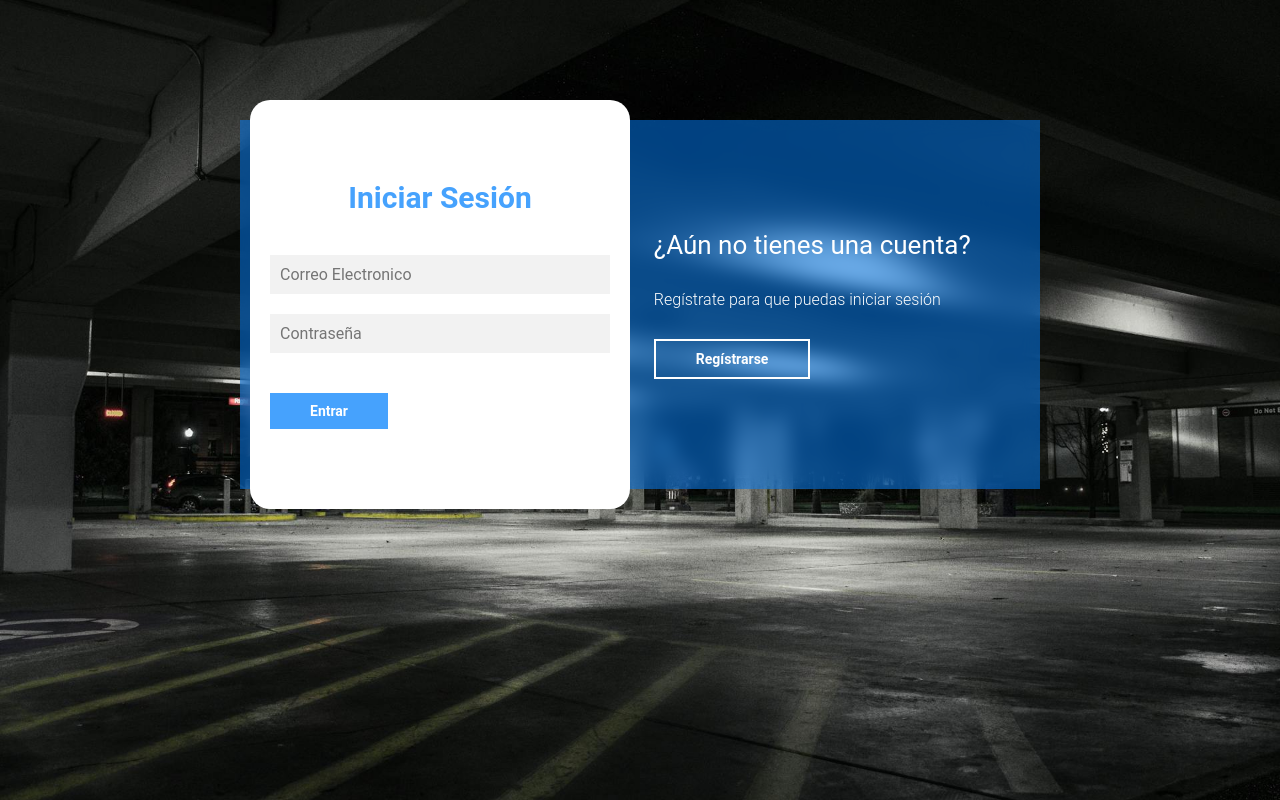
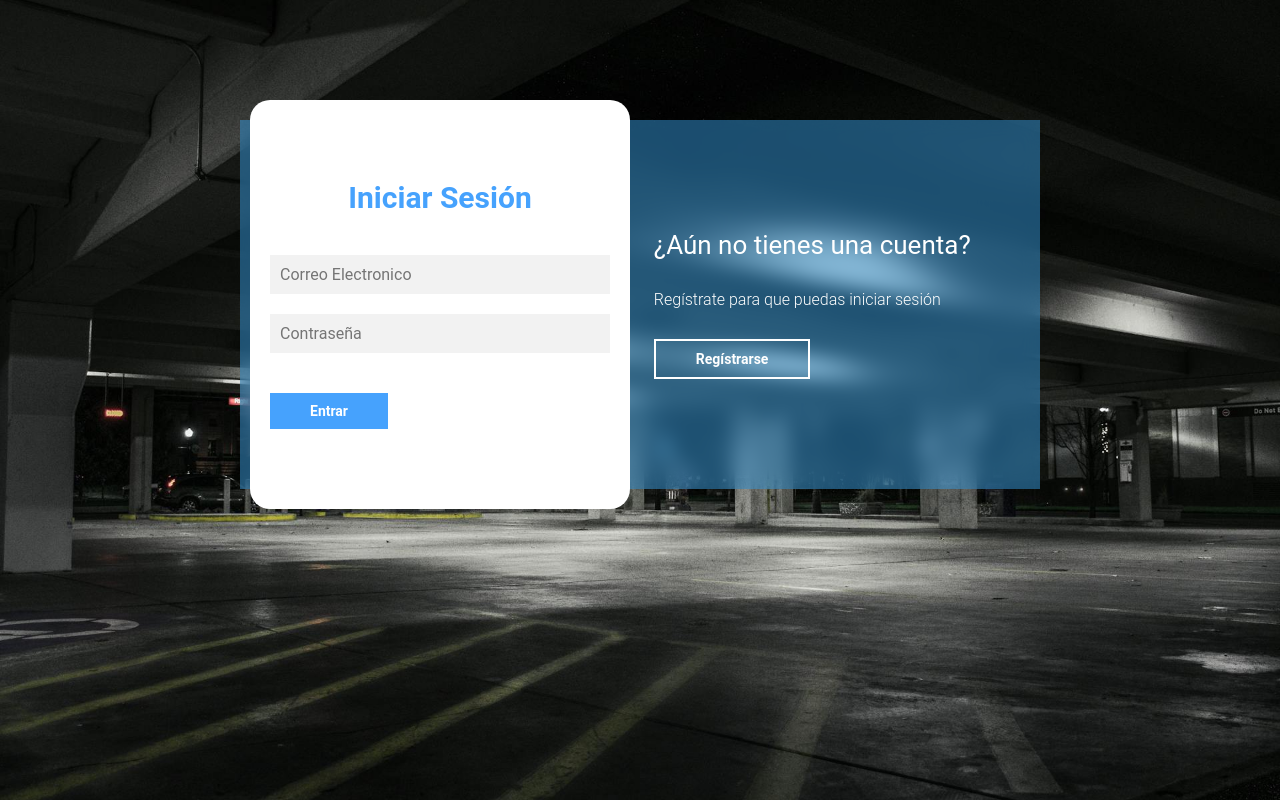
Before and after one commit to Elbolita69/Pin-II, a plain HTML site: page Proyecto Integrador II/Proyecto Integrador/Html/Home.html in a window 1280 px wide. Drawn offline with Linux system fonts and the light colour scheme.

Commit message:
Add files via upload

```diff
--- a/Proyecto Integrador II/Proyecto Integrador/Css/estilos.css
+++ b/Proyecto Integrador II/Proyecto Integrador/Css/estilos.css
@@ -35,7 +35,7 @@ main{
     justify-content: center;
     -webkit-backdrop-filter: blur(10px);
     backdrop-filter: blur(10px);
-    background-color: rgba(0, 128, 255, 0.5);
+    background-color: rgba(52, 152, 219, 0.5);
 
 }
 
```
